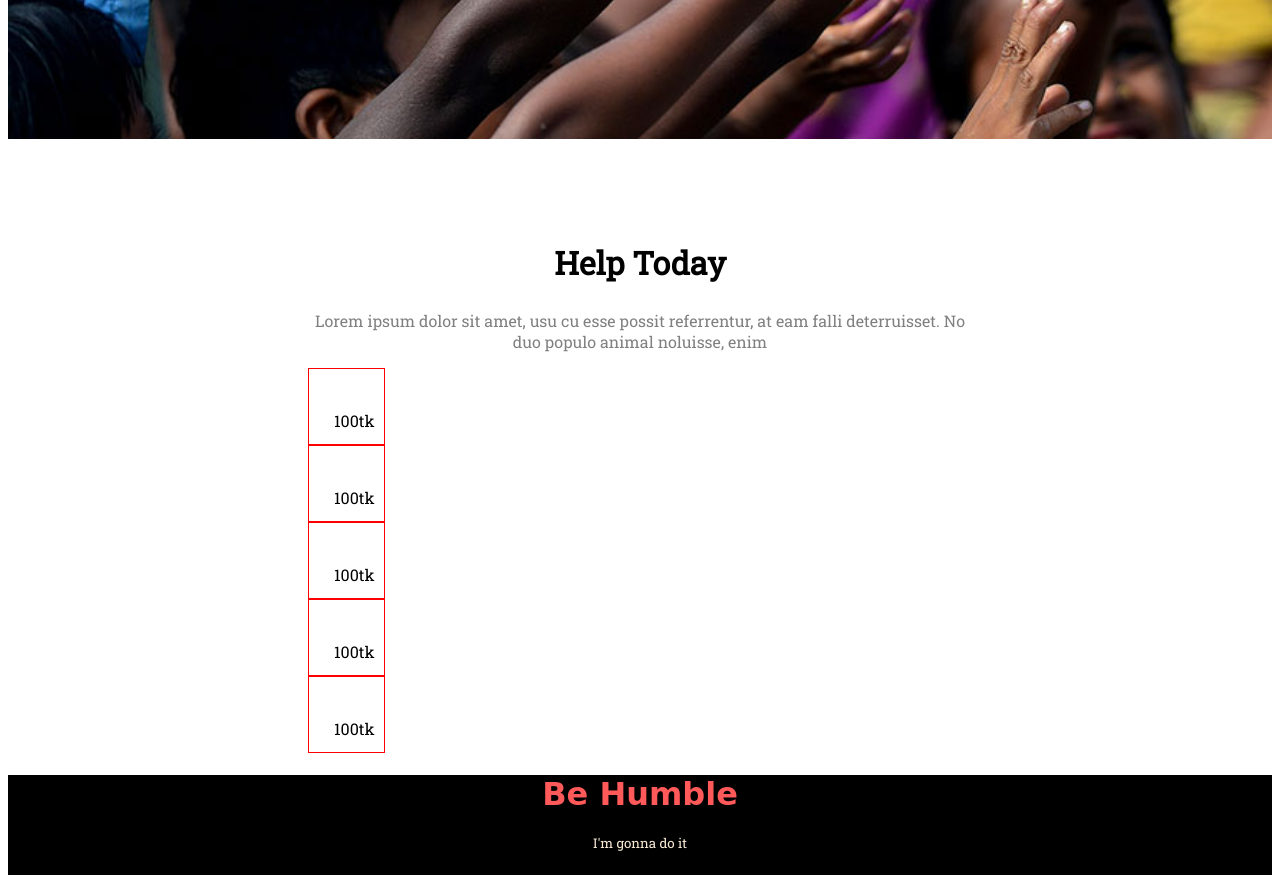
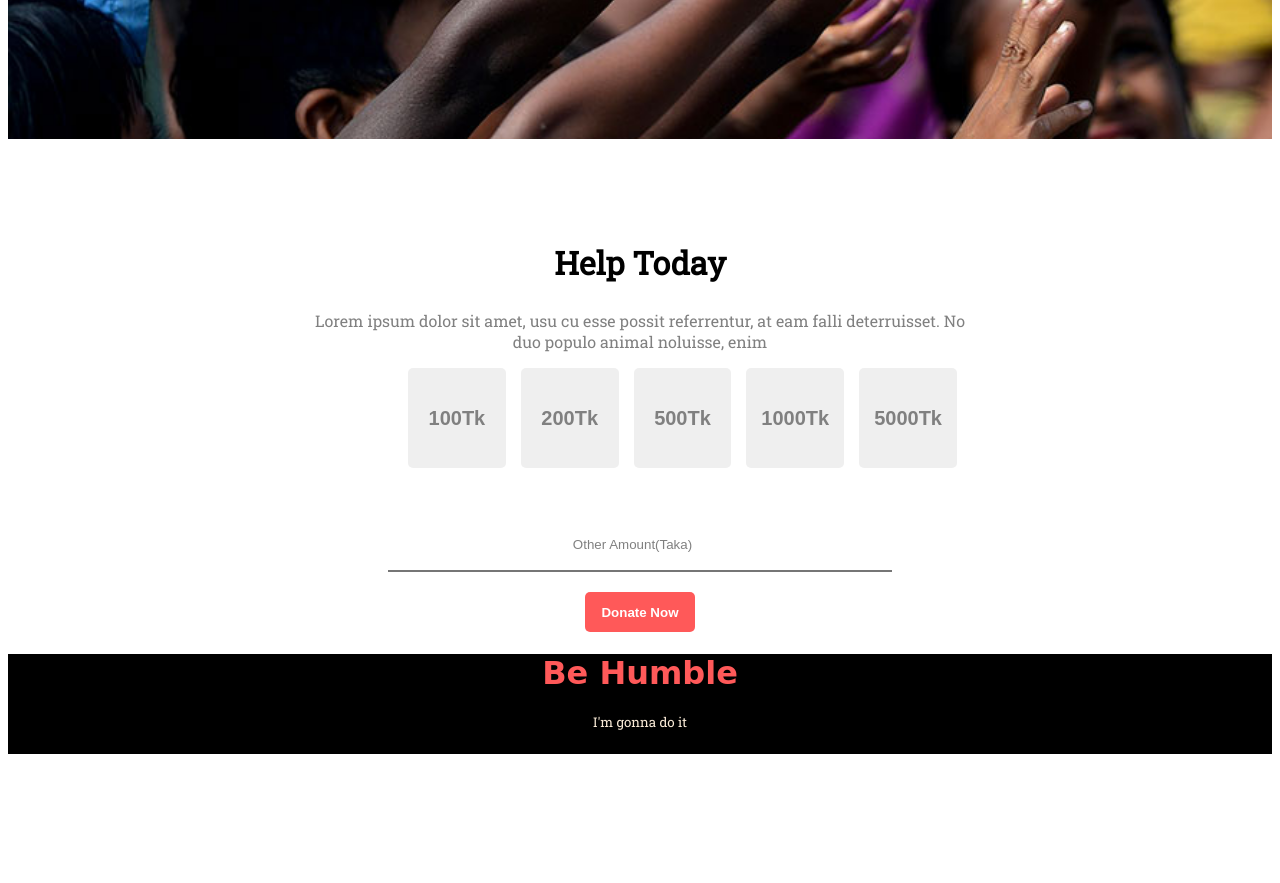
Before and after one commit to BossBaby25/anonymous-hope, a plain HTML site: page index.html in a window 1280 px wide. Shown: the part 460-1343 px from the top of the page. After the commit the page ends 1222 px from the top, so only its background shows below. Drawn offline with Linux system fonts and the light colour scheme.

Commit message:
help today added

```diff
--- a/index.html
+++ b/index.html
@@ -30,20 +30,18 @@
                 populo animal
                 noluisse, enim</p>
         </div>
-        <div id="one">
-            <p>100tk</p>
+        <div class="button">
+            <button class="tkbutton">100Tk</button>
+            <button class="tkbutton">200Tk</button>
+            <button class="tkbutton">500Tk</button>
+            <button class="tkbutton">1000Tk</button>
+            <button class="tkbutton">5000Tk</button>
         </div>
-        <div id="one">
-            <p>100tk</p>
+        <div class="donation-field">
+            <input class="field" type="number" placeholder="Other Amount(Taka)">
         </div>
-        <div id="one">
-            <p>100tk</p>
-        </div>
-        <div id="one">
-            <p>100tk</p>
-        </div>
-        <div id="one">
-            <p>100tk</p>
+        <div>
+            <button class="donation-button">Donate Now</button>
         </div>
     </section>
 </body>
--- a/style.css
+++ b/style.css
@@ -37,13 +37,6 @@ body {
     color: white;
 }
 
-#one {
-    width: 25px;
-    height: 25px;
-    padding: 25px;
-    border: 1px solid red;
-    text-align: center;
-}
 
 .help-today {
     text-align: center;
@@ -54,6 +47,57 @@ body {
 
 #help-text {
     color: gray;
+}
+
+.button {
+    display: flex;
+    padding-left: 100px;
+}
+
+.tkbutton {
+    width: 100px;
+    height: 100px;
+    font-size: 20px;
+    margin-right: 15px;
+    color: grey;
+    font-weight: 900;
+    border: 0;
+    border-radius: 5px;
+}
+
+.tkbutton:hover {
+    background-color: #f0c1c1;
+    color: #FF5959;
+    border: 1px solid #FF5959;
+}
+
+.donation-field {
+    margin-top: 50px;
+}
+
+.field {
+    height: 50px;
+    width: 500px;
+    border-top: 0;
+    border-left: 0;
+    border-right: 0;
+    border: 0 0 0 1px solid gray;
+}
+
+::placeholder {
+    color: gray;
+    text-align: center;
+}
+
+.donation-button {
+    margin-top: 20px;
+    height: 40px;
+    width: 110px;
+    background-color: #FF5959;
+    color: white;
+    font-weight: 700;
+    border: 0;
+    border-radius: 5px;
 }
 
 footer {
```
